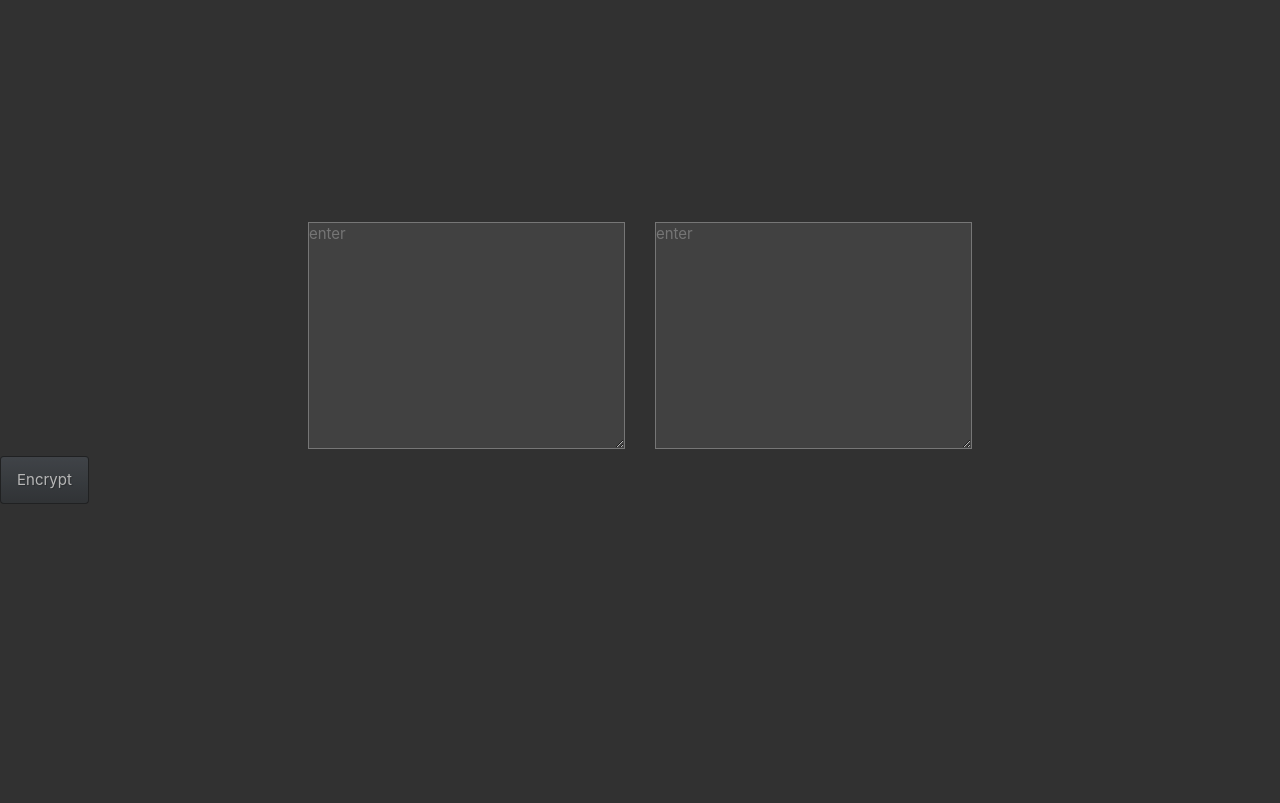
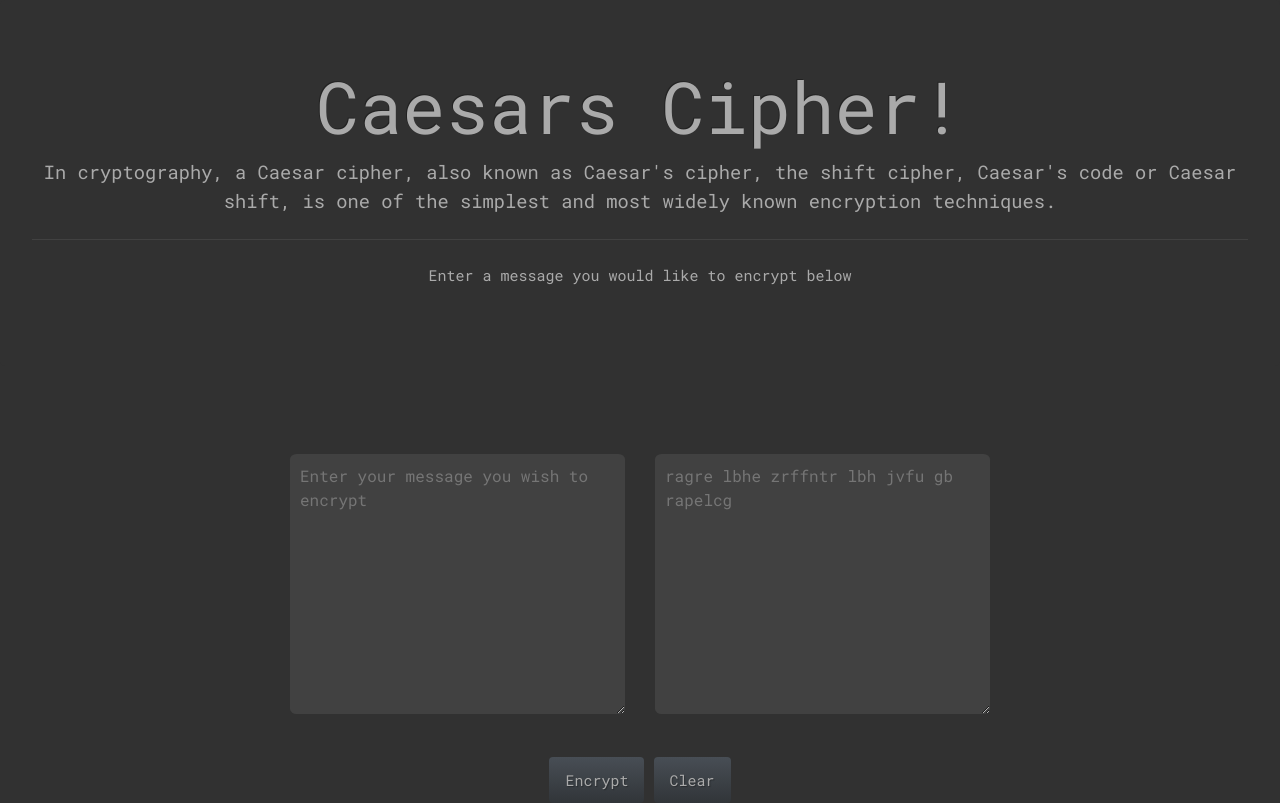
Before and after one commit to heyosj/Caesars-Cipher, a plain HTML site: page index.html in a window 1280 px wide. Drawn offline with nearby package versions, Linux system fonts and the light colour scheme.

Commit message:
updated UI, clear button added

```diff
--- a/index.html
+++ b/index.html
@@ -6,23 +6,34 @@
     <meta name="viewport" content="width=device-width, initial-scale=1, shrink-to-fit=no">
 
     <!-- Bootstrap CSS -->
+    <link href="https://fonts.googleapis.com/css?family=Roboto+Mono&display=swap" rel="stylesheet">
     <link rel="stylesheet" href="sources/css/bootstrap.min (2).css">
     <link rel="stylesheet" href="sources/css/main.css">
 
     <title>The Cypher</title>
   </head>
   <body>
+    <div class="jumbotron">
+        <h1 class="display-3 title">Caesars Cipher!</h1>
+        <p class="lead">In cryptography, a Caesar cipher, also known as Caesar's cipher, the shift cipher, Caesar's code or Caesar shift, is one of the simplest and most widely known encryption techniques.</p>
+        <hr class="my-4">
+        <p>Enter a message you would like to encrypt below</p>
+    </div>
+
     <div class='container'>
         <div class="row justify-content-center">
-            <div class="col-6">
-                <textarea class="longInput text-success" cols="30" rows="10" placeholder="enter"></textarea>
+            <div class="col-6 col-xs-12">
+                <textarea class="longInput" cols="30" rows="10" placeholder="Enter your message you wish to encrypt"></textarea>
             </div>
-            <div class="col-6">
-                <textarea class="outputField text-secondary" cols="30" rows="10" placeholder="enter"></textarea>
+            <div class="col-6 col-xs-12">
+                <textarea class="outputField text-secondary" cols="30" rows="10" placeholder="ragre lbhe zrffntr lbh jvfu gb rapelcg"></textarea>
             </div>
         </div>
     </div>
-    <button type="button" class="btn btn-primary disabled">Encrypt</button>
+    <div class="col-md-12 text-center">
+      <button type="button" class="btn btn-primary">Encrypt</button>
+      <button type="button" class="btn btn-primary clear" onclick="clearButton()">Clear</button>
+    </div>
 
 
     <!-- Optional JavaScript -->
--- a/sources/css/main.css
+++ b/sources/css/main.css
@@ -5,6 +5,18 @@
 
 body {
     background: #313131;
+    font-family: 'Roboto Mono', monospace;
+}
+
+.jumbotron {
+    background: #313131;
+    outline: none;
+    border: none;
+    text-align: center;
+}
+
+hr {
+    border-color: #414141;
 }
 
 .container {
@@ -14,16 +26,27 @@ body {
 
 .row {
     position: relative;
-    margin-top: 20%;
+    margin-top: 5%;
 }
 
 textarea {
     background: #414141;
+    border: none;
+    border-radius: 2%;
+    padding: 10px;
+    font-size: 16px;
+}
+
+textarea:focus {
     outline: none;
 }
 
-.encrypt-btn {
-    display: flex;
-    justify-content: center;
+.longInput {
+    color: #39ff14;
+}
+
+.btn {
     margin-top: 3%;
+    border: none;
+    color: #aaa;
 }
--- a/sources/js/main.js
+++ b/sources/js/main.js
@@ -1,12 +1,14 @@
 const submitButton = document.querySelector('.btn');
 const inputField = document.querySelector('.longInput');
 const outputField = document.querySelector('.outputField');
+const clear = document.querySelector('.clear');
 
 submitButton.addEventListener('click', function() {
     input = inputField.value;
     capInput = input.toUpperCase();
     caesarCipher(capInput);
 });
+
 
 // [a, b, c, d, e, f, g, h, i, j, k, l, m, n, o, p, q, r, s, t, u, v, w, x, y, z]
 function caesarCipher(str) {
@@ -20,11 +22,16 @@ function caesarCipher(str) {
         } else {
             solved += str[i];
         }
-    }
+    };
+    outputField.innerHTML = solved.toLowerCase();
+    // outputField.appendChild(solved);
+    console.log(solved.toLowerCase());
+};
 
-    console.log(solved.toLowerCase());
-    outputField.innerHTML = solved.toLowerCase();
-    return solved;
-}
+function clearButton() {
+    inputField.value = '';
+    outputField.value = '';
+
+};
 
 // Lower case letter still need to be accepted
```
